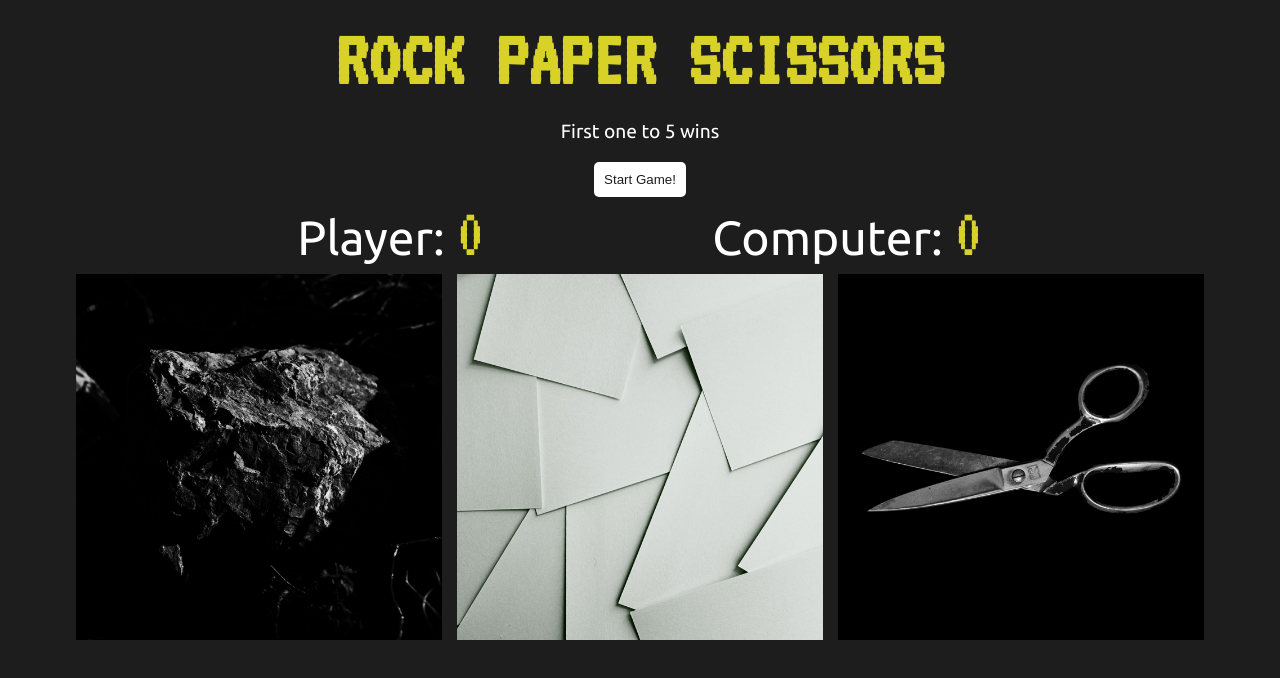
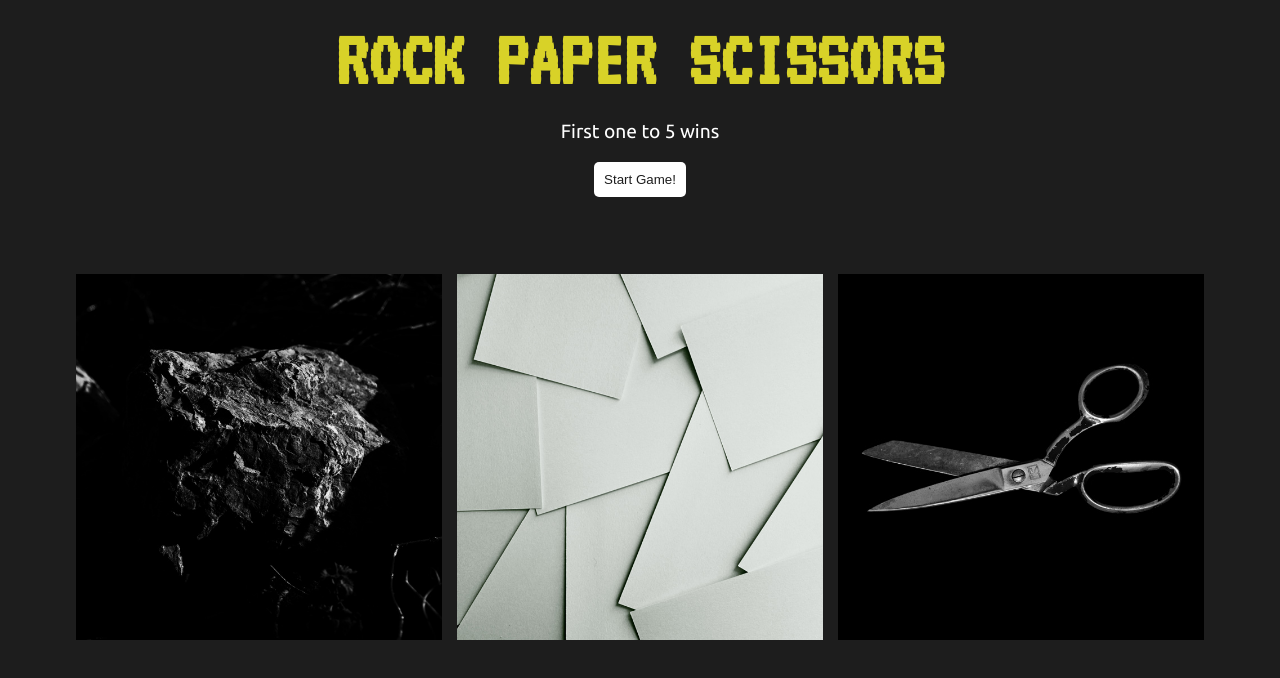
Before and after one commit to chriskorsak/rock-paper-scissors, a plain HTML site: page index.html in a window 1280 px wide. Drawn offline with Linux system fonts and the light colour scheme.

Commit message:
change score section attribute from class to id.

```diff
--- a/index.html
+++ b/index.html
@@ -16,7 +16,7 @@
       <button id='startGame'>Start Game!</button>
     </header>
     <main>
-      <div class="scoreSection">
+      <div id="scoreSection">
         <div class="playerScore scoreParent">
           Player: <span id='playerScore' class='score'>0</span>
         </div>
--- a/styles.css
+++ b/styles.css
@@ -46,9 +46,10 @@ p#message {
   font-size: 1.2em;
 }
 
-div.scoreSection {
+div#scoreSection {
   display: flex;
   justify-content: center;
+  visibility: hidden;
 }
 
 .scoreParent {
```
